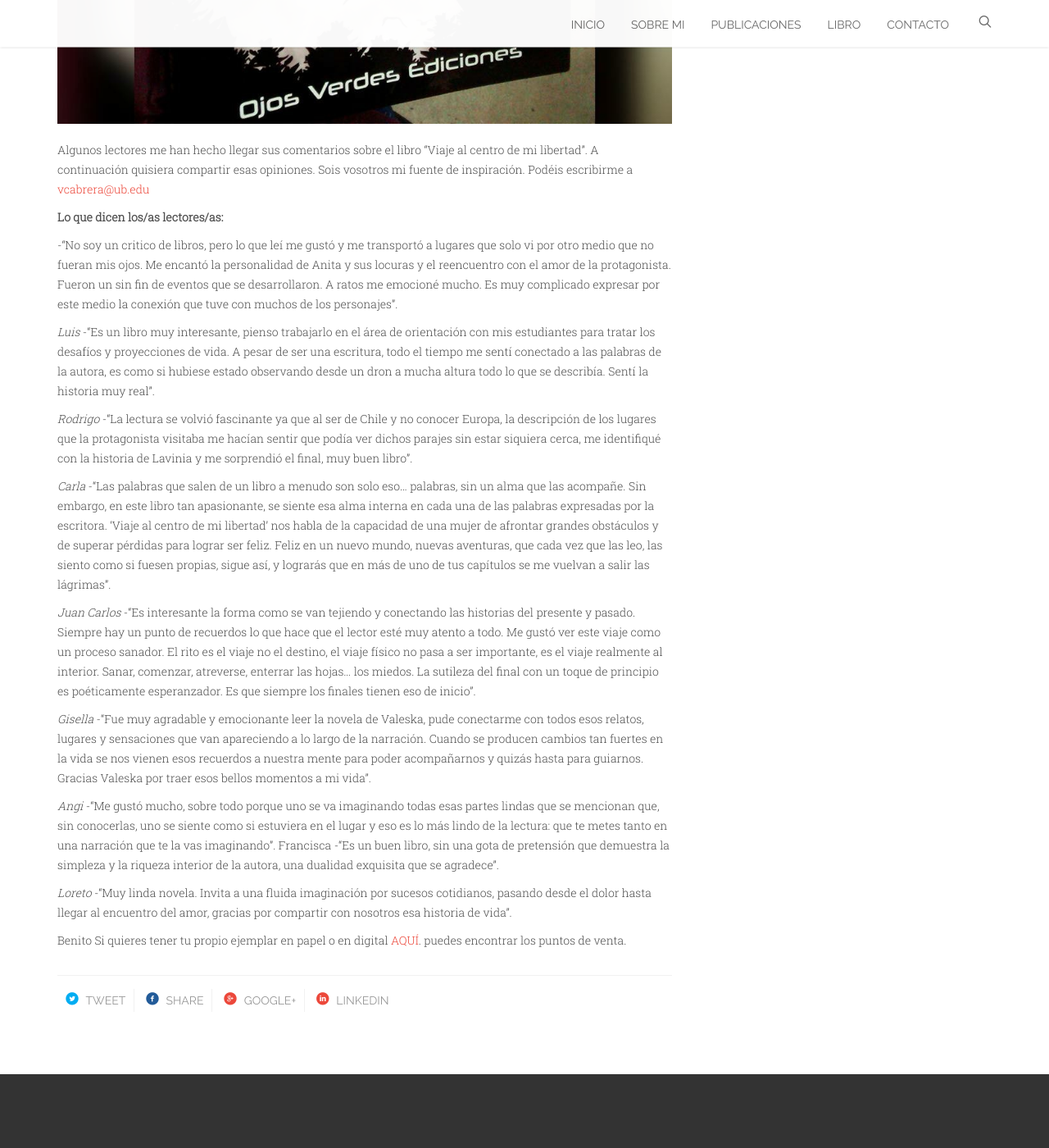
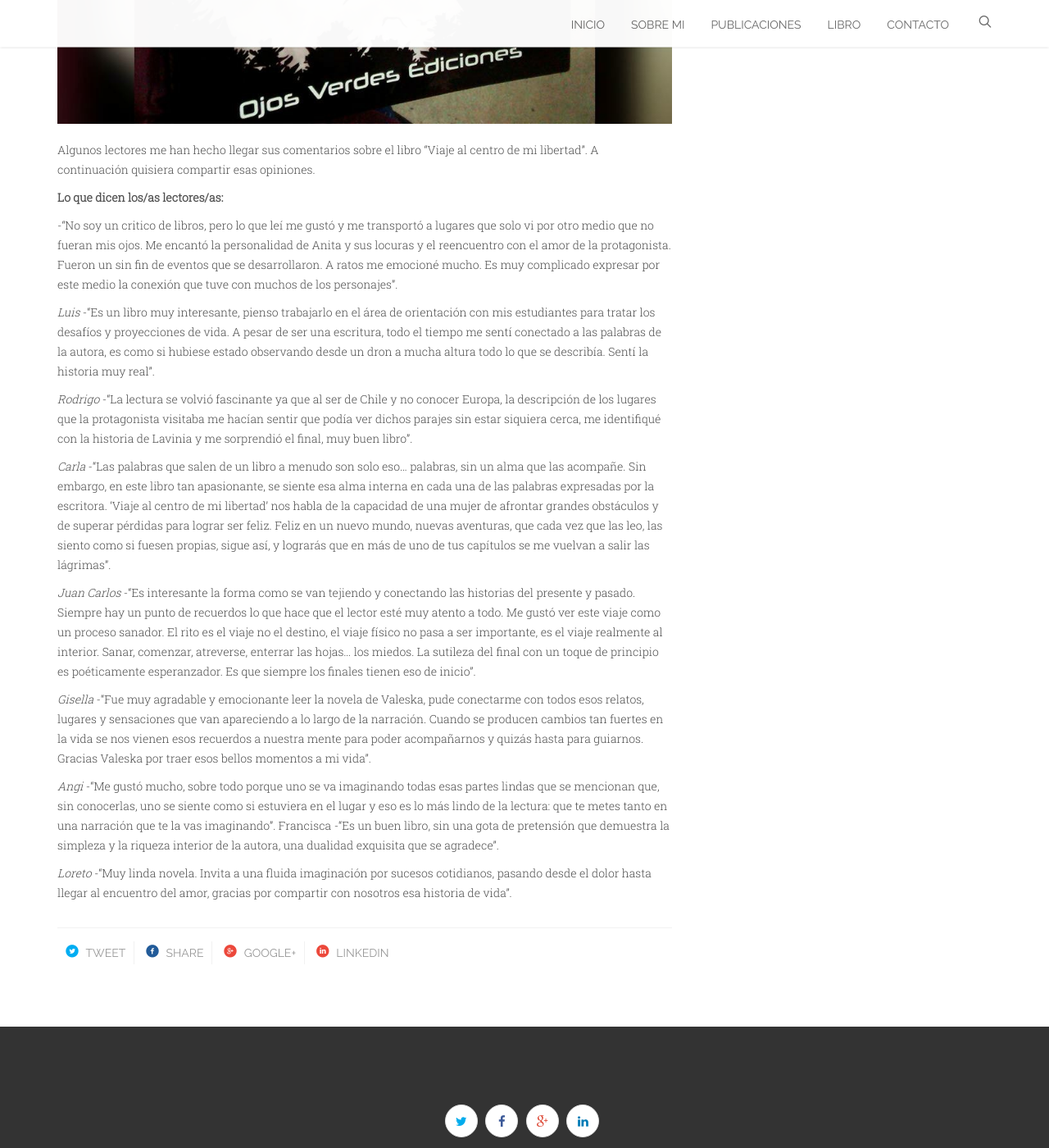
Before and after one commit to valeskacabrera/valeskacabrera.github.io, a Jekyll site: the page built from opiniones-de-lectores.markdown, in a window 1280 px wide and 1400 px high, scrolled down 995 px. Shown: the whole window at 82% size. Built offline with Jekyll 4.4.1, drawn with Linux system fonts in a browser that asks for light colours; some web fonts are replaced.

Commit message:
Update opiniones-de-lectores.markdown

```diff
--- a/opiniones-de-lectores.markdown
+++ b/opiniones-de-lectores.markdown
@@ -7,7 +7,7 @@ img: libro_viaje_al_centro_de_mi_libertad.jpg
 categories: [libro]
 ---
 
-Algunos lectores me han hecho llegar sus comentarios sobre el libro "Viaje al centro de mi libertad". A continuación quisiera compartir esas opiniones. Sois vosotros mi fuente de inspiración. Podéis escribirme a [vcabrera@ub.edu](mailto:vcabrera@ub.edu)
+Algunos lectores me han hecho llegar sus comentarios sobre el libro "Viaje al centro de mi libertad". A continuación quisiera compartir esas opiniones.
 
 **Lo que dicen los/as lectores/as:**
 
@@ -26,5 +26,3 @@ _Gisella_ -"Fue muy agradable y emocionante leer la novela de Valeska, pude cone
 _Angi_ -"Me gustó mucho, sobre todo porque uno se va imaginando todas esas partes lindas que se mencionan que, sin conocerlas, uno se siente como si estuviera en el lugar y eso es lo más lindo de la lectura: que te metes tanto en una narración que te la vas imaginando". Francisca -"Es un buen libro, sin una gota de pretensión que demuestra la simpleza y la riqueza interior de la autora, una dualidad exquisita que se agradece".
 
 _Loreto_ -"Muy linda novela. Invita a una fluida imaginación por sucesos cotidianos, pasando desde el dolor hasta llegar al encuentro del amor, gracias por compartir con nosotros esa historia de vida".
-
-Benito Si quieres tener tu propio ejemplar en papel o en digital <a href="{{"libro.html" | prepend: site.baseurl}}">AQUÍ</a>. puedes encontrar los puntos de venta.
```
